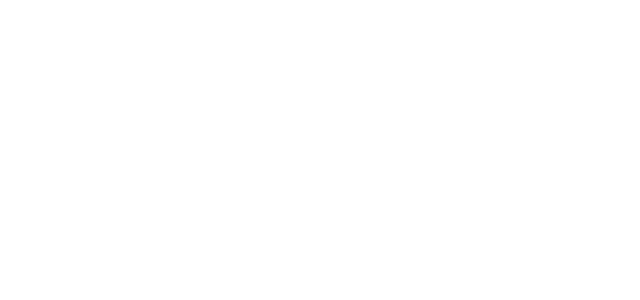
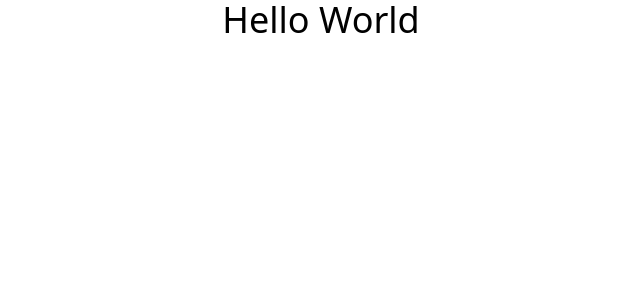
Before and after one commit to brekooname/law-scholars, a React (Create React App) app: page / in a window 1280 px wide. Shown: the top 300 px of the page, without its empty margins (319-959 px from the left). Built offline with nearby package versions, Linux system fonts and the light colour scheme.

Commit message:
Add: Tailwind utilities

```diff
--- a/package.json
+++ b/package.json
@@ -34,5 +34,10 @@
       "last 1 firefox version",
       "last 1 safari version"
     ]
+  },
+  "devDependencies": {
+    "autoprefixer": "^10.4.7",
+    "postcss": "^8.4.14",
+    "tailwindcss": "^3.1.6"
   }
 }
--- a/src/App.js
+++ b/src/App.js
@@ -3,7 +3,7 @@
 function App() {
   return (
     <>
-
+      <h1 className="text-4xl text-center">Hello World</h1>
     </>
   );
 }
--- a/src/index.css
+++ b/src/index.css
@@ -1,13 +1,3 @@
-body {
-  margin: 0;
-  font-family: -apple-system, BlinkMacSystemFont, 'Segoe UI', 'Roboto', 'Oxygen',
-    'Ubuntu', 'Cantarell', 'Fira Sans', 'Droid Sans', 'Helvetica Neue',
-    sans-serif;
-  -webkit-font-smoothing: antialiased;
-  -moz-osx-font-smoothing: grayscale;
-}
-
-code {
-  font-family: source-code-pro, Menlo, Monaco, Consolas, 'Courier New',
-    monospace;
-}
+@tailwind base;
+@tailwind components;
+@tailwind utilities;
```
Also changed, not shown: 1 other file (tests, documents, lock files or other folders).
